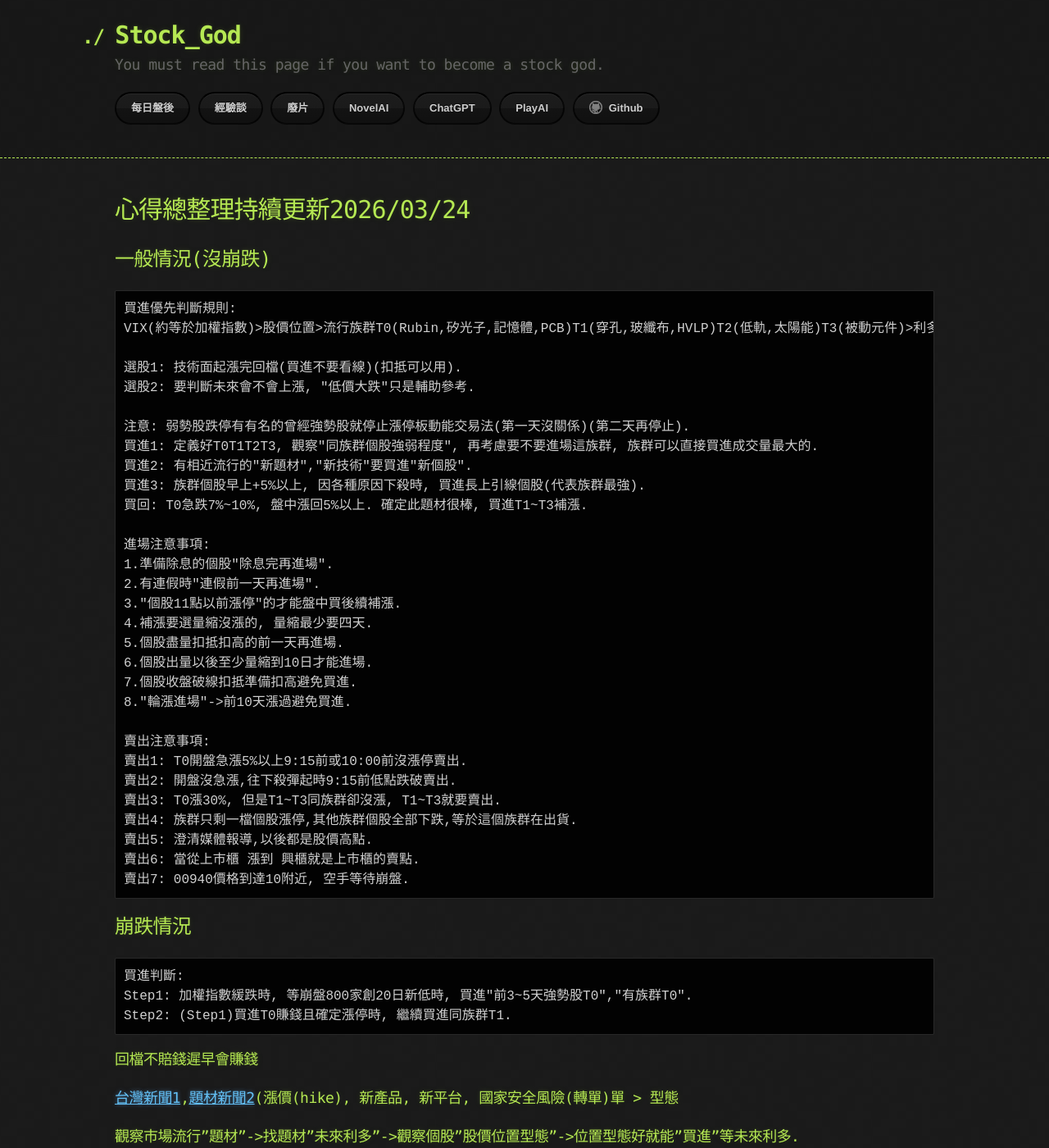
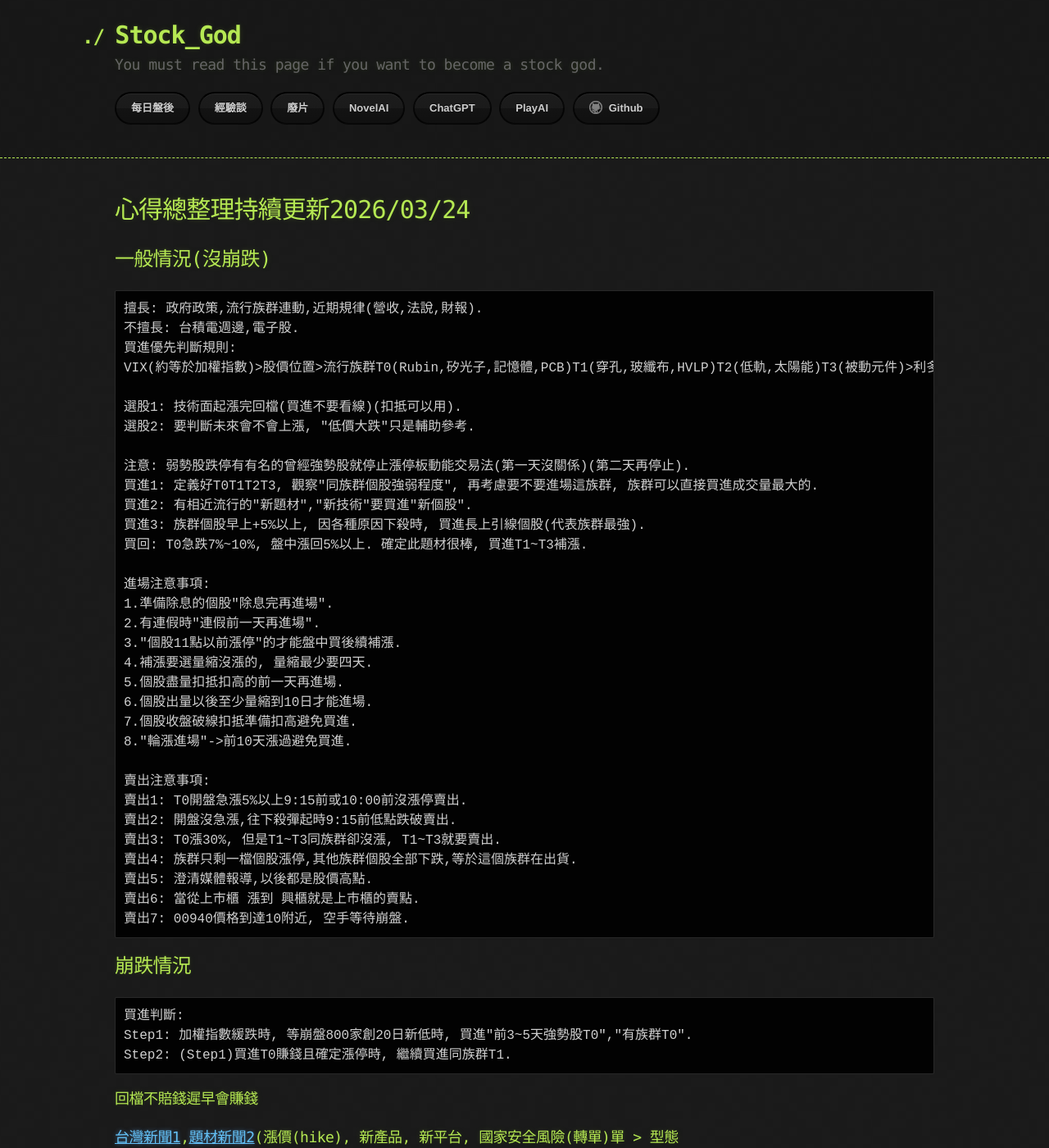
Before and after one commit to lepg5487/Stock_God, a Jekyll site: the page built from experience.md, in a window 1280 px wide and 1400 px high. Shown: the whole window at 82% size. Built offline with Jekyll 4.4.1, drawn with Linux system fonts in a browser that asks for light colours; our own code applies the rules of GitHub Pages for plain Markdown files.

Commit message:
Update experience.md

````diff
--- a/experience.md
+++ b/experience.md
@@ -5,6 +5,8 @@ layout: testlayouts
 # 心得總整理持續更新2026/03/24
 ## 一般情況(沒崩跌)
 ```
+擅長: 政府政策,流行族群連動,近期規律(營收,法說,財報).
+不擅長: 台積電週邊,電子股.
 買進優先判斷規則:
 VIX(約等於加權指數)>股價位置>流行族群T0(Rubin,矽光子,記憶體,PCB)T1(穿孔,玻纖布,HVLP)T2(低軌,太陽能)T3(被動元件)>利多時間點
 
````
